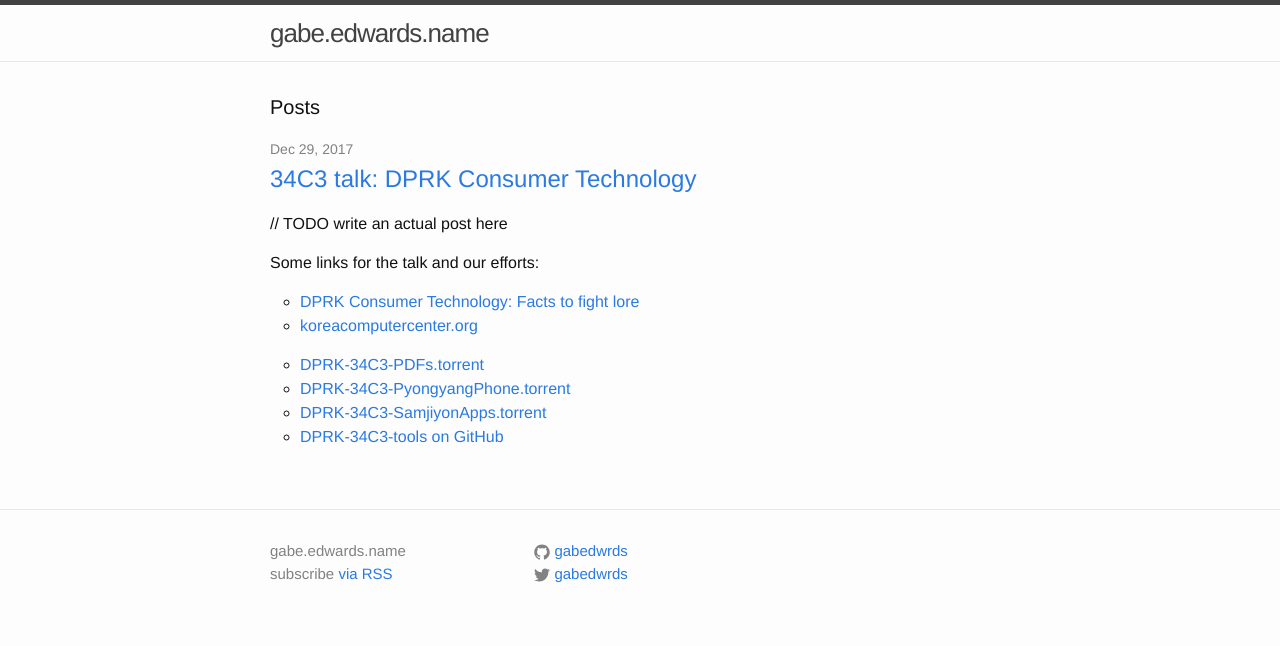
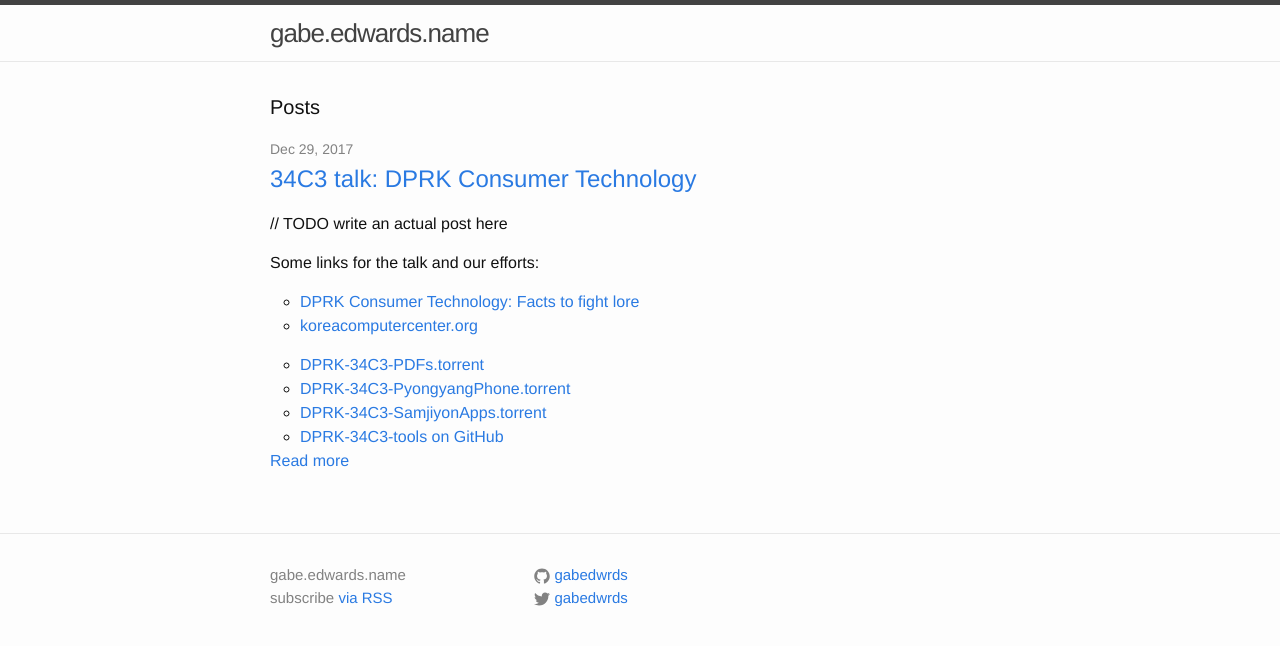
Before and after one commit to gabedwrds/gabedwrds.github.io, a Jekyll site: the page built from index.html, in a window 1280 px wide. Shown: the top 646 px of the page. Built offline with Jekyll 4.4.1, drawn with Linux system fonts in a browser that asks for light colours.

Commit message:
have "read more" links

```diff
--- a/index.html
+++ b/index.html
@@ -15,6 +15,10 @@
           <a class="post-link" href="{{ post.url | prepend: site.baseurl }}">{{ post.title }}</a>
         </h2>
         {{ post.excerpt }}
+
+        {% if post.excerpt != post.content %}
+          <a href="{{ site.baseurl }}{{ post.url }}">Read more</a>
+        {% endif %}
       </li>
     {% endfor %}
   </ul>
```
